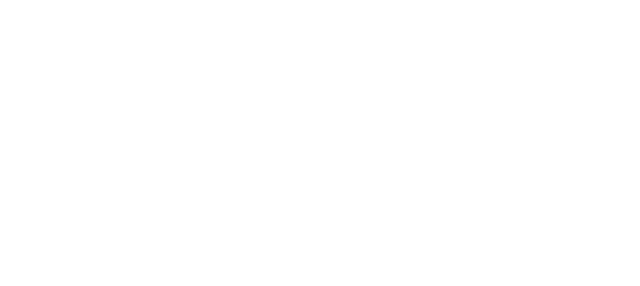
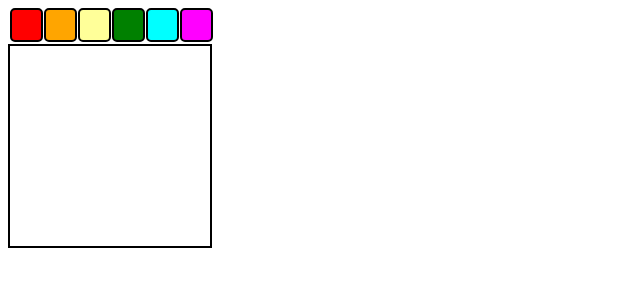
Before and after one commit to Skrum07/desafioEvaluado-javaScript, a plain HTML site: page index.html in a window 1280 px wide. Shown: the whole page, without its empty margins (0-640 px from the left). Drawn offline with Linux system fonts and the light colour scheme.

Commit message:
Se actualiza ejercicio N1 y se desarrolla ejercicio N2

```diff
--- a/assets/script.js
+++ b/assets/script.js
@@ -0,0 +1,70 @@
+// document.getElementById('contactForm').addEventListener('submit', function(event) {
+//     event.preventDefault(); // Evita que el formulario se envíe automáticamente
+
+//     var nameInput = document.getElementById('name').value.trim();
+//     var subjectInput = document.getElementById('subject').value.trim();
+//     var messageInput = document.getElementById('message').value.trim();
+
+//     // Validador de caracteres alfabticos de la A a la Z.
+//     var regex = /^[A-Za-z]+$/;
+
+//     var valid = true;
+
+//     // Verificar si el nombre es valido
+//     if (!nameInput || !regex.test(nameInput)) {
+//         showError('Ingresa un nombre válido.', 'name');
+//         valid = false;
+//     } else {
+//         removeError('name');
+//     }
+
+//     // Verifica si esta asunto esta completo
+//     if (!subjectInput || !regex.test(subjectInput)) {
+//         showError('Ingresa un asunto válido.', 'subject');
+//         valid = false;
+//     } else {
+//         removeError('subject');
+//     }
+
+//     if (valid) {
+//         showSuccess();
+//     }
+// });
+
+// function showError(errorMessage, inputId) {
+//     var errorSpan = document.getElementById(inputId + '-error');
+//     if (!errorSpan) {
+//         errorSpan = document.createElement('span');
+//         errorSpan.id = inputId + '-error';
+//         errorSpan.classList.add('error');
+//         var inputField = document.getElementById(inputId);
+//         inputField.insertAdjacentElement('afterend', errorSpan);
+//     }
+//     errorSpan.textContent = errorMessage;
+// }
+
+// function removeError(inputId) {
+//     var errorSpan = document.getElementById(inputId + '-error');
+//     if (errorSpan) {
+//         errorSpan.remove();
+//     }
+// }
+
+// function showSuccess() {
+//     var submitButton = document.querySelector('button[type="submit"]');
+//     submitButton.textContent = 'Formulario enviado con éxito';
+// }
+// --------------------------------------------------------------
+// Ejercicio N2
+
+document.addEventListener('DOMContentLoaded', function() {
+    var colorOptions = document.querySelectorAll('.color-option');
+    var colorPalette = document.getElementById('colorPalette');
+
+    colorOptions.forEach(function(colorOption) {
+        colorOption.addEventListener('click', function() {
+            var color = this.style.backgroundColor;
+            colorPalette.style.backgroundColor = color;
+        });
+    });
+});
--- /dev/null
+++ b/assets/style.css
@@ -0,0 +1,33 @@
+/* Ejercicio N1 */
+
+/* .error {
+    color: red;
+}
+.success {
+    color: green;
+} */
+
+/* --------------------------------- */
+
+/* Ejercicio N2 */
+
+.color-selector {
+    display: flex;
+    flex-direction: row;
+    gap: 1px;
+    margin: 2px;
+}
+
+.color-option {
+    width: 29px;
+    height: 30px;
+    cursor: pointer;
+    border-radius: 5px;
+    border: 2px solid black;
+}
+
+#colorPalette {
+    width: 200px;
+    height: 200px;
+    border: 2px solid black;
+}
--- a/index.html
+++ b/index.html
@@ -4,8 +4,38 @@
     <meta charset="UTF-8">
     <meta name="viewport" content="width=device-width, initial-scale=1.0">
     <title>Formulario de contactos</title>
+    <link rel="stylesheet" href="./assets/style.css">
 </head>
 <body>
 
+    <!-- <h1>Escribenos!</h1>
+    <form id="contactForm">
+        <label for="name">Nombre completo:</label><br>
+        <input type="text" id="name" name="name" required><br><br>
+        <label for="subject">Asunto:</label><br>
+        <input type="text" id="subject" name="subject" required><br><br>
+        <label for="message">Mensaje:</label><br>
+        <textarea id="message" name="message" required></textarea><br><br>
+        <button type="submit">Enviar</button>
+    </form>
+
+    <div id="submitButtonMessage"></div> -->
+
+    <!-- -------------------------------------------->
+    <!-- Ejercicio N2 -->
+
+    <div class="color-selector">
+        <div class="color-option" style="background-color: red;"></div>
+        <div class="color-option" style="background-color: orange;"></div>
+        <div class="color-option" style="background-color: #FFFF99;"></div>
+        <div class="color-option" style="background-color: green;"></div>
+        <div class="color-option" style="background-color: #00FFFF;"></div>
+        <div class="color-option" style="background-color: magenta;"></div>
+    </div>
+
+    <div id="colorPalette"></div>
+
+    <script src="./assets/script.js"></script>
+
 </body>
 </html>
```
